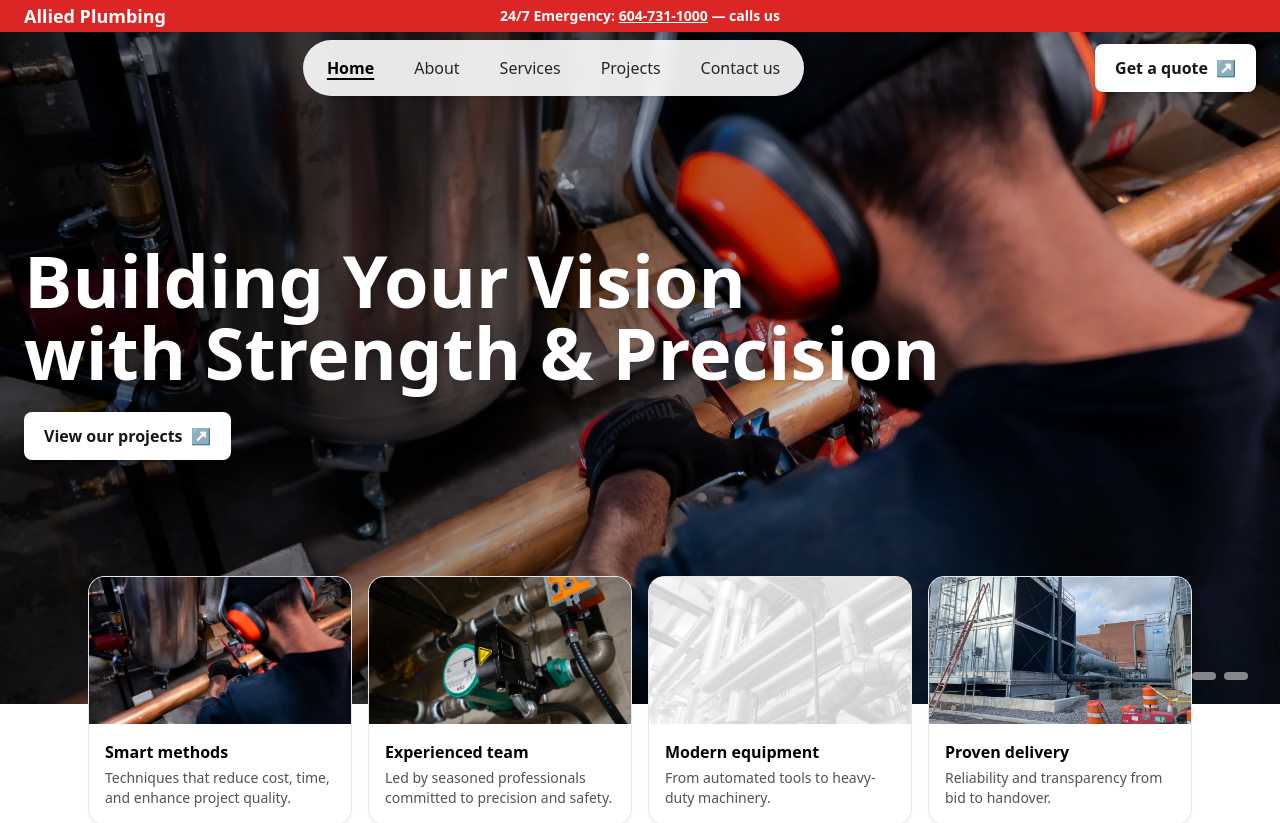
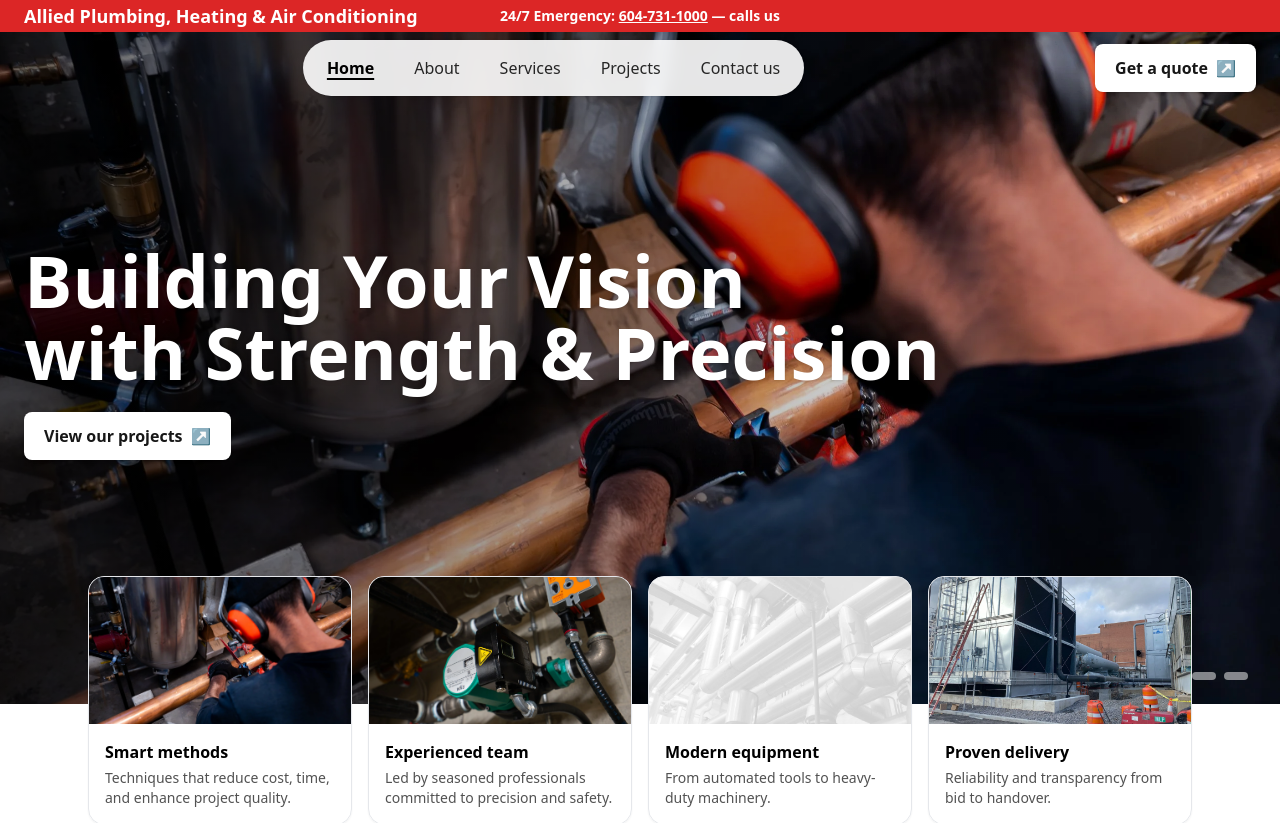
Before and after one commit to Martikk/AlliedPlumbing, a React (Vite) app: page / in a window 1280 px wide. Shown: the top 823 px of the page. Built offline with nearby package versions, Linux system fonts and the light colour scheme.

Commit message:
new design hero done

```diff
--- a/src/components/Hero.tsx
+++ b/src/components/Hero.tsx
@@ -37,7 +37,7 @@ export default function Hero({ slides, intervalMs = 5500 }: Props) {
   <div className="relative flex items-center justify-center">
     {/* Allied Plumbing — слева, крупнее */}
     <span className="absolute left-4 md:left-6 font-extrabold text-base md:text-lg">
-      Allied Plumbing
+      Allied Plumbing, Heating & Air Conditioning
     </span>
 
     {/* остальной текст по центру */}
```
